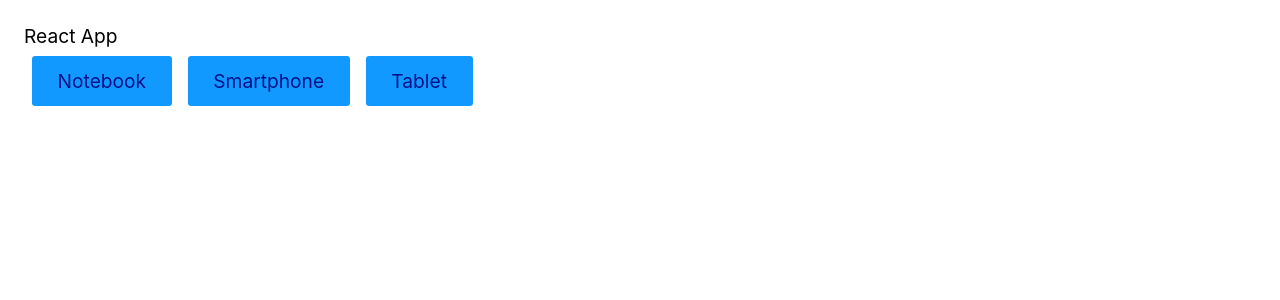
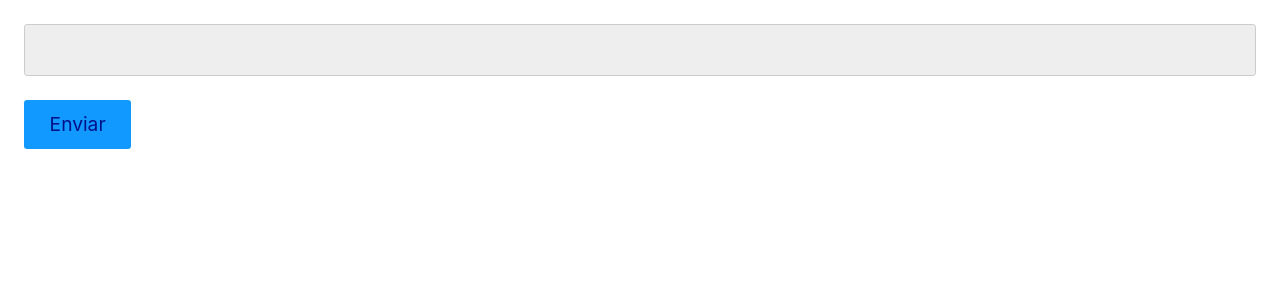
Before and after one commit to rafaelpssilva/origamid-react-completo, a React (Create React App) app in the folder appreact/: page / in a window 1280 px wide. Shown: the top 300 px of the page. Built offline with nearby package versions, Linux system fonts and the light colour scheme.

Commit message:
useRef()

```diff
--- a/appreact/public/index.html
+++ b/appreact/public/index.html
@@ -10,35 +10,12 @@
             content="Web site created using create-react-app"
         />
         <link rel="apple-touch-icon" href="%PUBLIC_URL%/logo192.png" />
-    <!--
-      manifest.json provides metadata used when your web app is installed on a
-      user's mobile device or desktop. See https://developers.google.com/web/fundamentals/web-app-manifest/
-    -->
         <link rel="manifest" href="%PUBLIC_URL%/manifest.json" />
-    <link rel="stylesheet" href="%PUBLIC_URL%/style.css"
-    <!--
-      Notice the use of %PUBLIC_URL% in the tags above.
-      It will be replaced with the URL of the `public` folder during the build.
-      Only files inside the `public` folder can be referenced from the HTML.
-
-      Unlike "/favicon.ico" or "favicon.ico", "%PUBLIC_URL%/favicon.ico" will
-      work correctly both with client-side routing and a non-root public URL.
-      Learn how to configure a non-root public URL by running `npm run build`.
-    -->
+        <link rel="stylesheet" href="%PUBLIC_URL%/style.css" />
         <title>React App</title>
     </head>
     <body>
         <noscript>You need to enable JavaScript to run this app.</noscript>
         <div id="root"></div>
-    <!--
-      This HTML file is a template.
-      If you open it directly in the browser, you will see an empty page.
-
-      You can add webfonts, meta tags, or analytics to this file.
-      The build step will place the bundled scripts into the <body> tag.
-
-      To begin the development, run `npm start` or `yarn start`.
-      To create a production bundle, use `npm run build` or `yarn build`.
-    -->
     </body>
 </html>
--- a/appreact/src/App.js
+++ b/appreact/src/App.js
@@ -1,12 +1,8 @@
 import React from "react";
-import Api from "./components/desafios/Api";
+import UseRef from "./components/hooks/UseRef";
 
 function App() {
-    return (
-        <div>
-            <Api />
-        </div>
-    );
+    return <UseRef />;
 }
 
 export default App;
--- /dev/null
+++ b/appreact/src/components/hooks/UseRef.jsx
@@ -0,0 +1,44 @@
+import React from "react";
+
+function UseRef() {
+    // Exemplo 1
+    // const video = React.useRef();
+
+    // React.useEffect(() => {
+    //     console.log(video.current);
+    // }, []);
+
+    // return <video ref={video}></video>;
+
+    // Exemplo 2
+
+    const [comentarios, setComentarios] = React.useState([]);
+    const [input, setInput] = React.useState("");
+    const inputElement = React.useRef();
+
+    function hnadleClick() {
+        setComentarios([...comentarios, input]);
+        setInput("");
+        inputElement.current.focus();
+    }
+
+    return (
+        <div>
+            <ul>
+                {comentarios.map((comentario) => (
+                    <li key={comentario}>{comentario}</li>
+                ))}
+            </ul>
+            <input
+                ref={inputElement}
+                type="text"
+                value={input}
+                onChange={({ target }) => setInput(target.value)}
+            />
+            <br />
+            <button onClick={hnadleClick}>Enviar</button>
+        </div>
+    );
+}
+
+export default UseRef;
```
Also changed, not shown: appreact/src/Par.jsx (added, +28 -0 lines), appreact/src/components/desafios/Preferencia.jsx (added, +24 -0 lines), appreact/src/components/desafios/Preferencia2.jsx (added, +32 -0 lines). Lines whose indentation alone changed are shown as unchanged.
